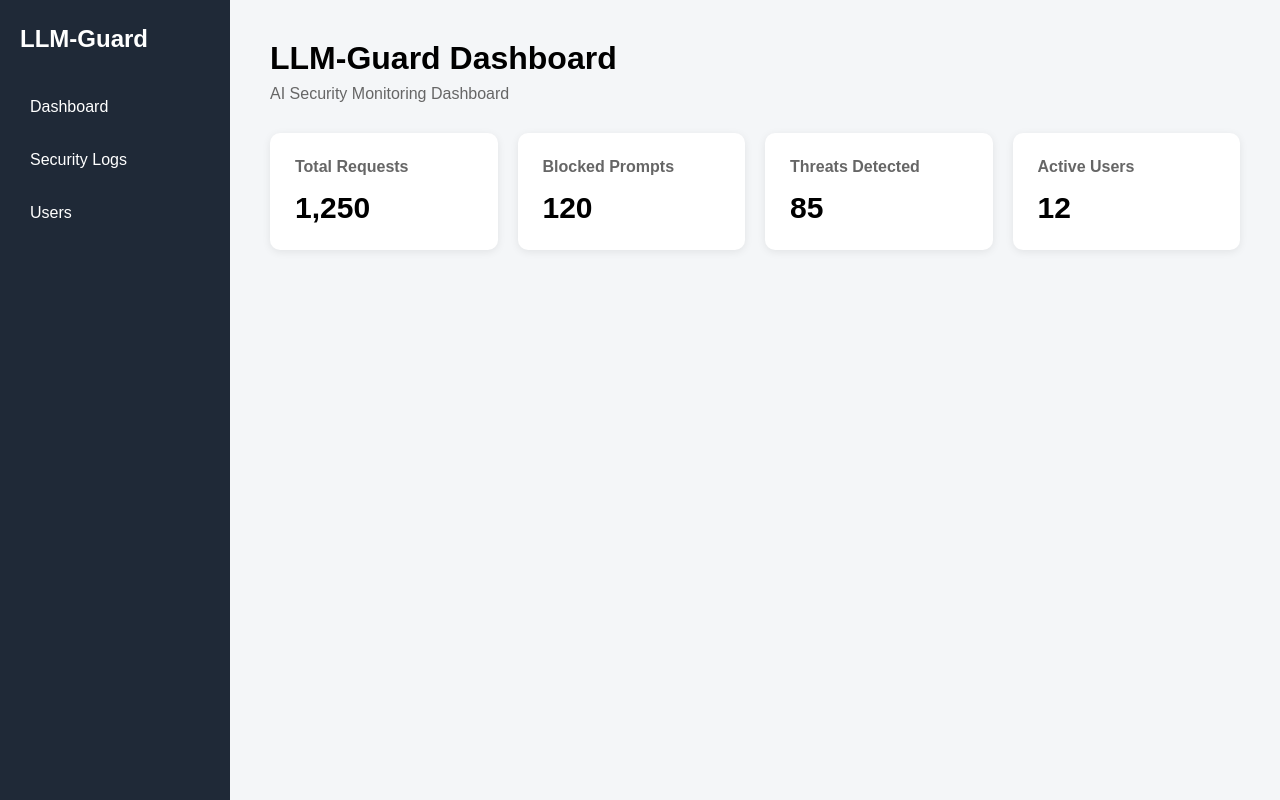
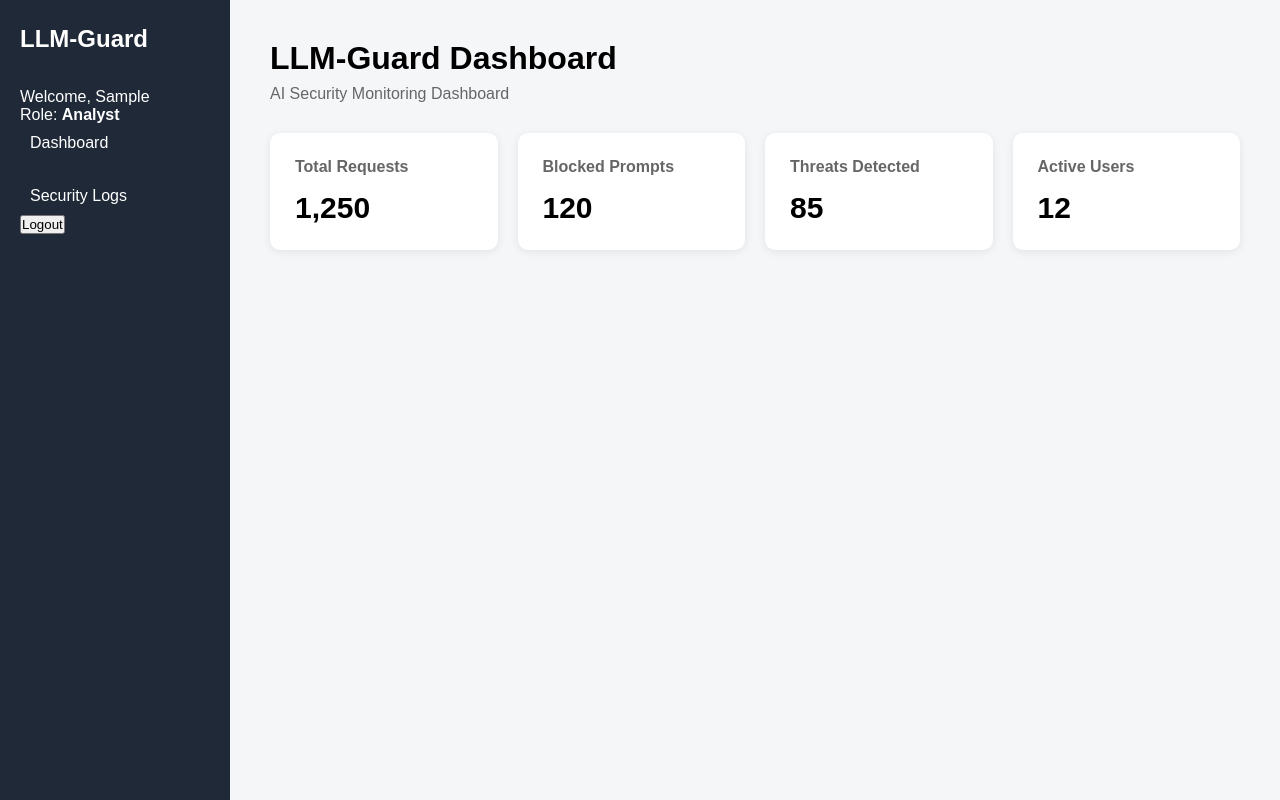
Before and after one commit to ajaykumarkunchala/LLM-GUARD, a React app in the folder frontend/: page / in a window 1280 px wide. Both pictures are taken after typing "Sample" into the empty fields and a click on the button "Login". Built offline with nearby package versions, Linux system fonts and the light colour scheme; the HTML template or start-up script is replaced by a standard one.

Commit message:
Add role based sidebar navigation

```diff
--- a/frontend/src/components/Sidebar.jsx
+++ b/frontend/src/components/Sidebar.jsx
@@ -1,15 +1,38 @@
 import { Link } from "react-router-dom";
+import { useAuth } from "../AuthContext";
 
 function Sidebar() {
+  const { user, logout } = useAuth();
+
+  if (!user) {
+    return null;
+  }
+
   return (
     <aside className="sidebar">
       <h2>LLM-Guard</h2>
 
+      <p>
+        Welcome, {user.username}
+      </p>
+
+      <p>
+        Role: <strong>{user.role}</strong>
+      </p>
+
       <nav>
         <Link to="/dashboard">Dashboard</Link>
+
         <Link to="/logs">Security Logs</Link>
-        <Link to="/users">Users</Link>
+
+        {user.role === "Admin" && (
+          <Link to="/users">Users</Link>
+        )}
       </nav>
+
+      <button onClick={logout}>
+        Logout
+      </button>
     </aside>
   );
 }
```
